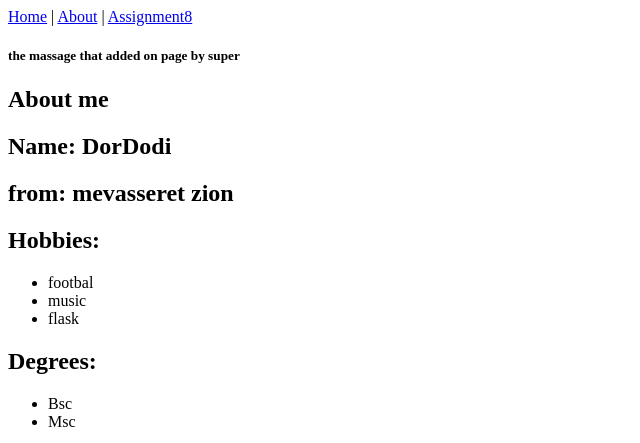
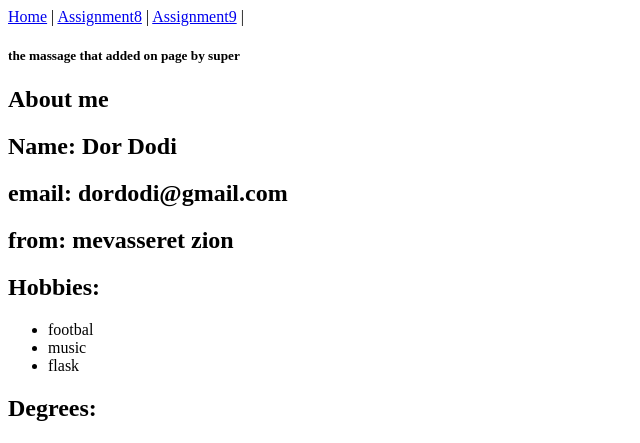
Before and after one commit to DorDodi11/flaskProject, a Flask app: page /assignment8 in a window 1280 px wide. Shown: the top 443 px of the page, without its empty margins (0-640 px from the left). Run offline with Flask 2, Linux system fonts and the light colour scheme.

Commit message:
assignment 9

```diff
--- a/app.py
+++ b/app.py
@@ -1,6 +1,9 @@
 from flask import Flask, redirect, url_for
 from flask import render_template
+from flask import request
+from flask import session
 app = Flask(__name__)
+app.secret_key='123'
 
 @ app.route('/')
 def home_func():  # put application's code here
@@ -9,15 +12,55 @@ def home_func():  # put application's code here
 @app.route('/assignment8')
 def assignment8_func():  # put application's code here
     return render_template('assignment8.html',
-                           profile={'name' : 'Dor','last_name' : 'Dodi'},
+                           profile={'user1':{ 'name' : 'Dor ','last_name' : 'Dodi', 'email':'dordodi@gmail.com'}},
                            city=('mevasseret zion'),
                            hobbies=['footbal','music','flask'],
                            degrees=('Bsc','Msc'))
 
+@app.route('/assignment9', methods=['GET','POST'])
+def assignment9_func():
+    if request.method == 'GET':
+        if 'first name' in request.args:
+            name1 = request.args['first name']
+            name2 = request.args['last name']
+            users = [{'name': 'dor', 'lastname': 'dodi', 'nickname': 'shamen'},
+                     {'name': 'moti', 'lastname': 'dodi', 'nickname': 'aba'},
+                     {'name': 'anat', 'lastname': 'dodi', 'nickname': 'ima'},
+                     {'name': 'lior', 'lastname': 'dodi', 'nickname': 'joint'},
+                     {'name': 'ariel', 'lastname': 'dodi', 'nickname': 'kabab'}]
+            if name1 == "" and name2 == "":
+                return render_template('assignment9.html',fullist=users )
+            else:
+                flag = False
+                for user in users:
+                    if user['name'] == name1 and user['lastname'] == name2:
+                        flag = True
+                        return render_template('assignment9.html', searchfound=user)
+                if not flag:
+                    return render_template('assignment9.html', itemnotfound="Item not found!")
 
-#@app.route('/')
-#def hello_world():  # put application's code here
- #   return 'Hello World!'
+        return render_template('assignment9.html')
+    if request.method == 'POST':
+        name3 = request.form['first name']
+        name4 = request.form['last name']
+        users = [{'name': 'dor', 'lastname': 'dodi', 'nickname': 'shamen'},
+                 {'name': 'moti', 'lastname': 'dodi', 'nickname': 'aba'},
+                 {'name': 'anat', 'lastname': 'dodi', 'nickname': 'ima'},
+                 {'name': 'lior', 'lastname': 'dodi', 'nickname': 'joint'},
+                 {'name': 'ariel', 'lastname': 'dodi', 'nickname': 'kabab'}]
+        for user in users:
+            if user['name'] == name3 and user['lastname'] == name4:
+                nickname1 = user['nickname']
+                session['nickname1']=nickname1
+                return render_template('assignment9.html', nickname=nickname1)
+            else:
+                return render_template('assignment9.html', notregistered="you are not registered!")
+
+    return render_template('assignment9.html')
+
+
+
+
 
 
 @app.route('/about')
--- a/templates/assignment8.html
+++ b/templates/assignment8.html
@@ -6,9 +6,13 @@ assignment 8
 
 {% block content %}
     {{ super() }}
+    {% if session.nickname1 %}
+        <h3> welcome back, {{ session.nickname1 }}</h3>
+    {% endif %}
+
     <h2>About me</h2>
-    <h2>Name: {{ profile.name | default('unknown',true) }}{{ profile.last_name}}</h2>
-
+    <h2>Name: {{ profile.user1.name | default('unknown',true) }}{{ profile.user1.last_name}}</h2>
+    <h2>email: {{ profile.user1.email }}</h2>
      <h2> from: {{ city | default('unknown',true) }}</h2>
     <h2>Hobbies:</h2>
     <ul>
--- a/templates/header.html
+++ b/templates/header.html
@@ -1,3 +1,5 @@
 <header>
-        <a href="/">Home</a> | <a href="/about">About</a> | <a href="/assignment8">Assignment8</a>
+        <a href="/">Home</a> |
+        <a href="/assignment8">Assignment8</a> |
+        <a href="/assignment9">Assignment9</a> |
 </header>
```
